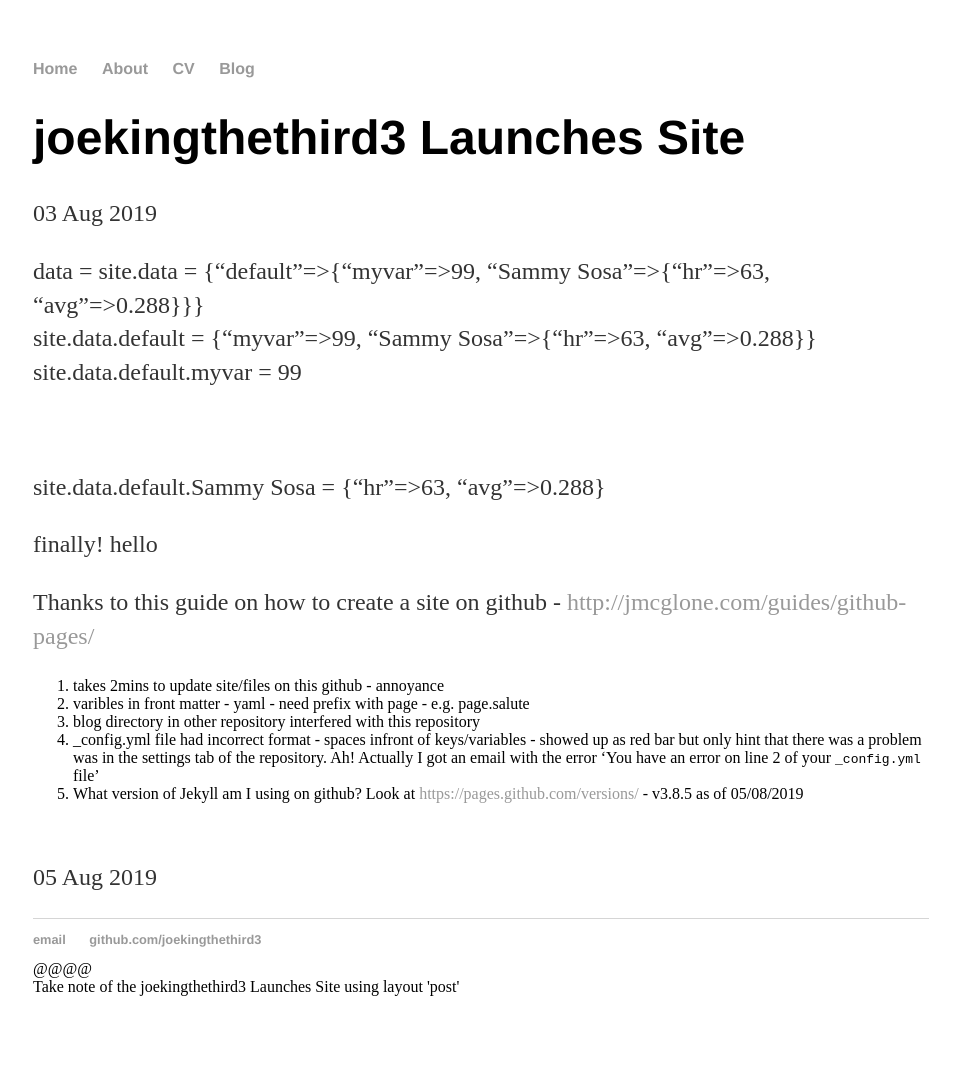
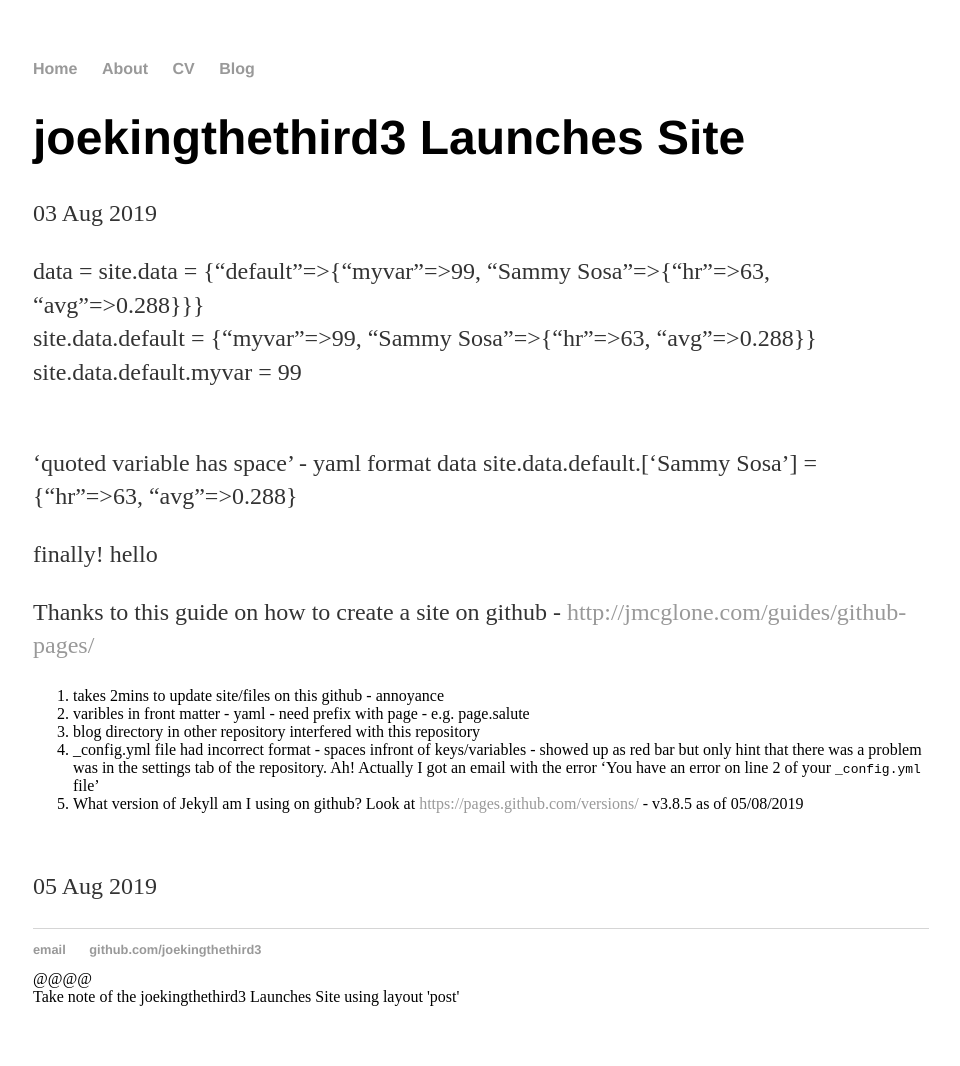
Before and after one commit to joekingTheThird3/joekingTheThird3.github.io, a Jekyll site: the page built from _posts/2019-08-03-myfirstpost.md, in a window 1280 px wide. Shown: the whole page, without its empty margins (159-1119 px from the left). Built offline with Jekyll 4.4.1, drawn with Linux system fonts in a browser that asks for light colours.

Commit message:
Update 2019-08-03-myfirstpost.md

```diff
--- a/_posts/2019-08-03-myfirstpost.md
+++ b/_posts/2019-08-03-myfirstpost.md
@@ -12,8 +12,8 @@ site.data.default = {{site.data.default}}
 site.data.default.myvar = {{site.data.default.myvar}}
 
 <br>
-
-site.data.default.Sammy Sosa = {{ site.data.default.['Sammy Sosa'] }}
+'quoted variable has space' - yaml format data
+ site.data.default.['Sammy Sosa'] = {{ site.data.default.['Sammy Sosa'] }}
 
 finally! {{  page.salute }}
 
```
